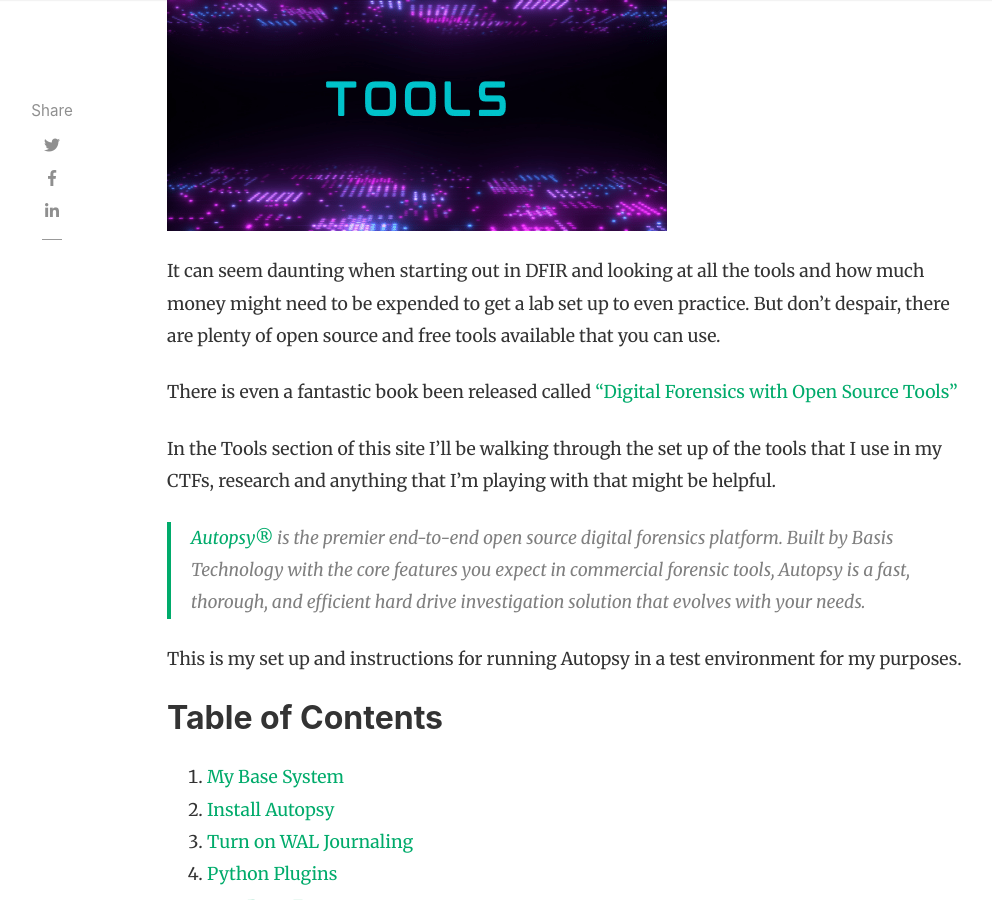
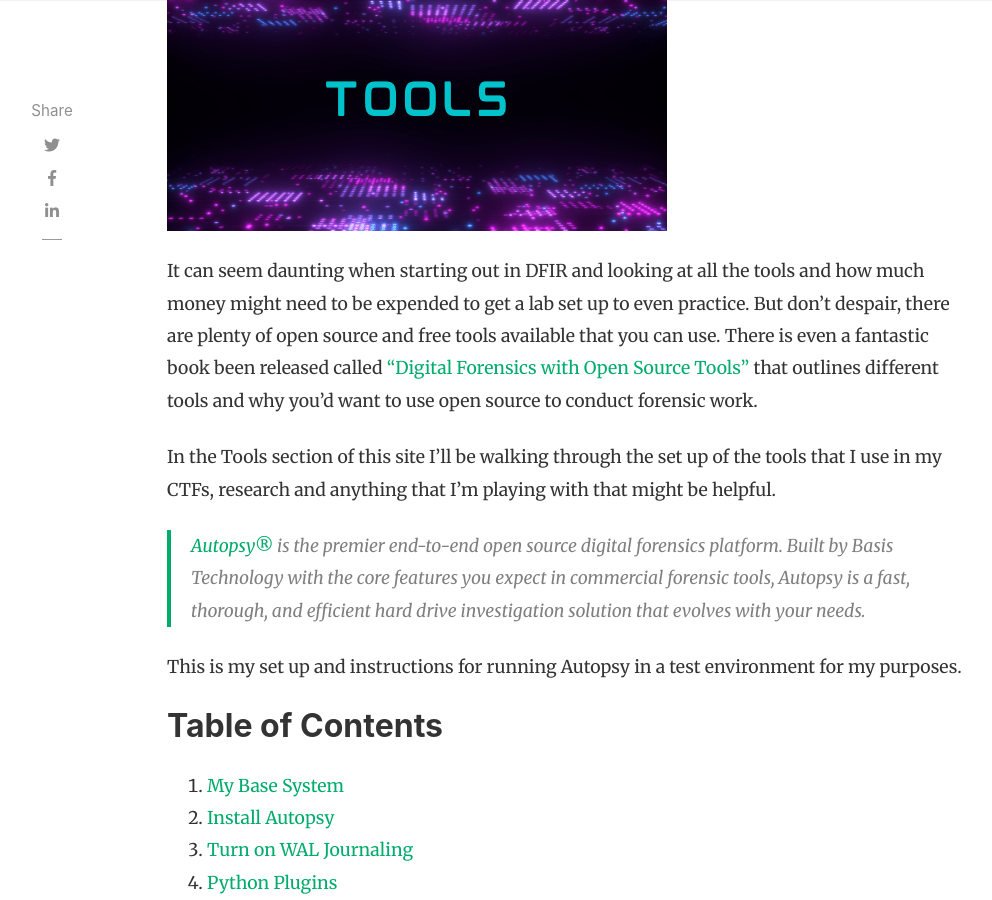
Before and after one commit to shannaniggans/fancy4n6.github.io, a Jekyll site: the page built from _posts/2022-05-03-Autopsy.md, in a window 1280 px wide and 900 px high, scrolled down 428 px. Shown: the whole window, without its empty margins (118-1110 px from the left). Built offline with Jekyll 4.4.1, drawn with Linux system fonts in a browser that asks for light colours; nearby versions of some CDN libraries; comment, search, counter and statistics services are not loaded; some of the changed text lies outside the part shown.

Commit message:
Update 2022-05-03-Autopsy.md

```diff
--- a/_posts/2022-05-03-Autopsy.md
+++ b/_posts/2022-05-03-Autopsy.md
@@ -7,9 +7,7 @@
 tags: [ Autopsy, Tools, Getting-Started ]
 featured: true
 ---
-It can seem daunting when starting out in DFIR and looking at all the tools and how much money might need to be expended to get a lab set up to even practice. But don't despair, there are plenty of open source and free tools available that you can use.
-
-There is even a fantastic book been released called <a href="https://www.amazon.com.au/Digital-Forensics-Open-Source-Tools">"Digital Forensics with Open Source Tools"</a>
+It can seem daunting when starting out in DFIR and looking at all the tools and how much money might need to be expended to get a lab set up to even practice. But don't despair, there are plenty of open source and free tools available that you can use. There is even a fantastic book been released called <a href="https://www.amazon.com.au/Digital-Forensics-Open-Source-Tools">"Digital Forensics with Open Source Tools"</a> that outlines different tools and why you'd want to use open source to conduct forensic work.
 
 In the Tools section of this site I'll be walking through the set up of the tools that I use in my CTFs, research and anything that I'm playing with that might be helpful.
 
@@ -76,6 +74,14 @@
 
 You generally find that the biggest bottle neck with forensics is the disk speed, so a high quality fast SSD is the best to be running any DFIR with.
 
+## Autopsy Options <a name ="Autopsy Options"></a>
+Open Autopsy and then go to Tools > Options.
+1. Applications
+   * You can increase the Maximum JVM Memory for your system. I have 34GB available and set the Maximum to 14GB.
+2. View
+   * When displaying times - I set this to GMT
+   * Maximum number of Results to show in table - This is essentially pagination
+
 ## Turn on Wal journaling to speed up Single Case Mode <a name ="WalJournaling"></a>
 
 This is a tip that <a href="https://github.com/markmckinnon">Mark McKinnon</a> shared with me.
```
